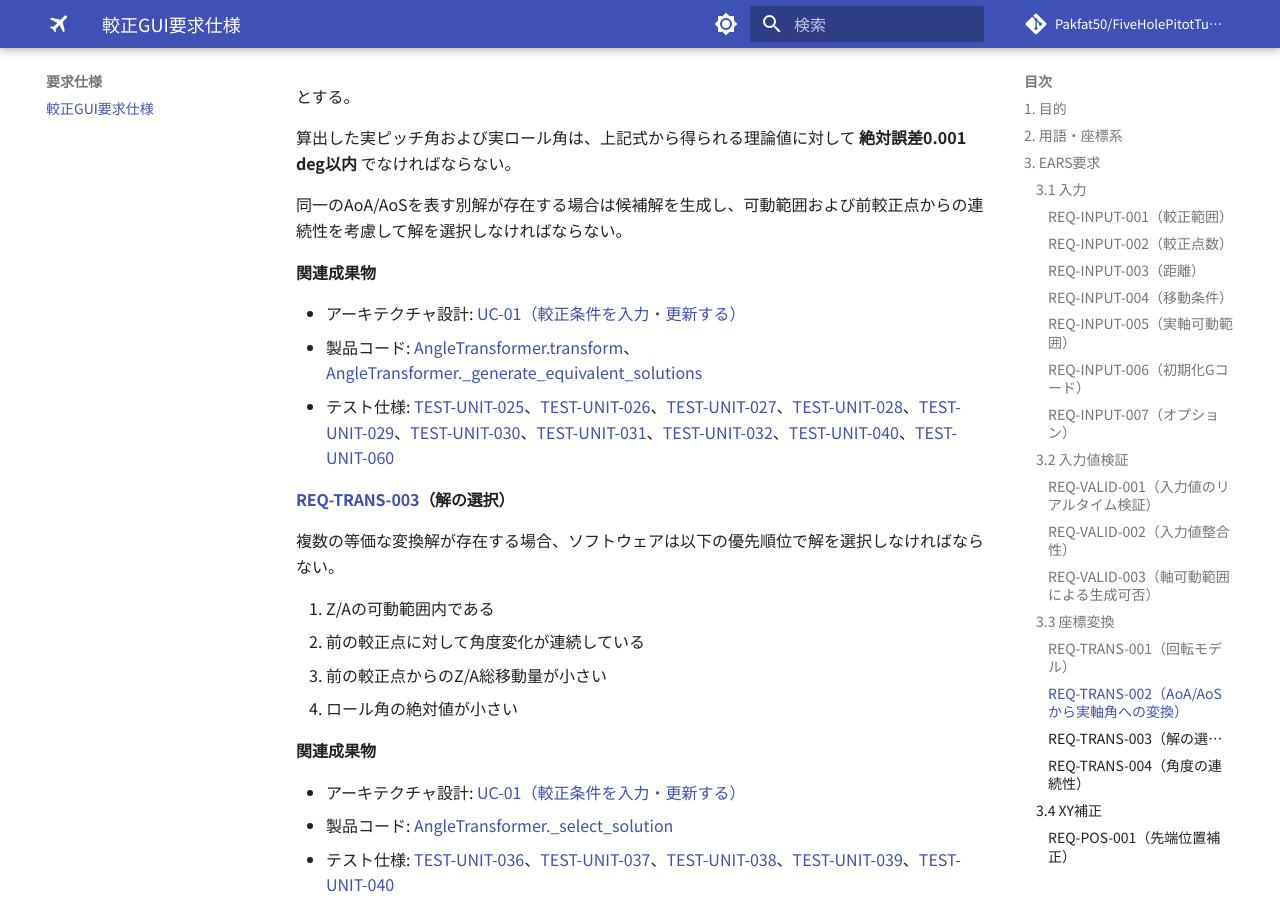
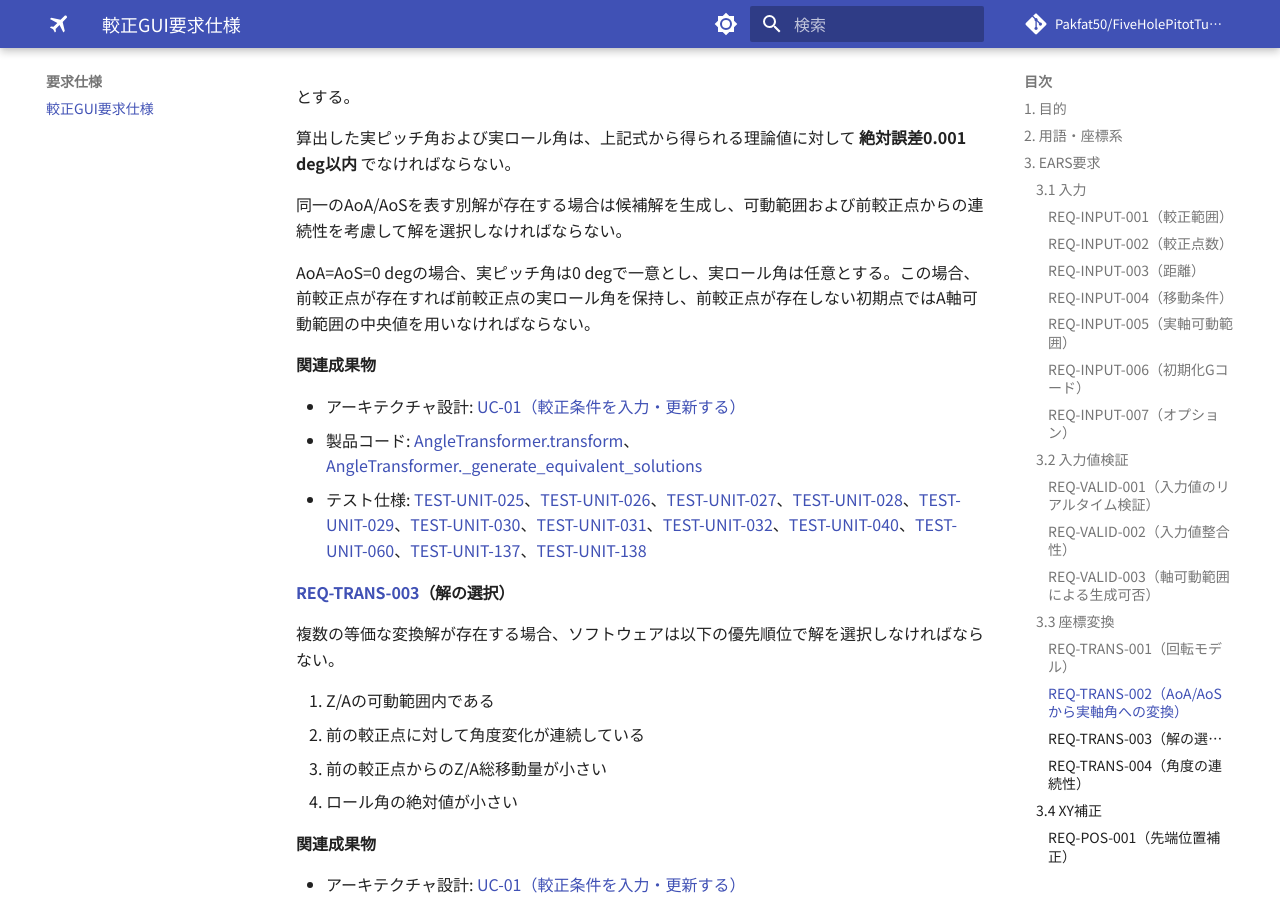
Before and after one commit to Pakfat50/FiveHolePitotTubeCalibration, an MkDocs documentation site: the page built from docs/pitot_calibration_gui_spec.md, in a window 1280 px wide and 900 px high, scrolled down 5614 px. Built offline with MkDocs 1.6.1 and Material for MkDocs 9.7.7, drawn with Linux system fonts in a browser that asks for light colours; comment, search, counter and statistics services are not loaded.

Commit message:
docs: specify zero-angle roll continuity behavior

```diff
--- a/docs/pitot_calibration_gui_spec.md
+++ b/docs/pitot_calibration_gui_spec.md
@@ -196,11 +196,13 @@ $$
 
 同一のAoA/AoSを表す別解が存在する場合は候補解を生成し、可動範囲および前較正点からの連続性を考慮して解を選択しなければならない。
 
+AoA=AoS=0 degの場合、実ピッチ角は0 degで一意とし、実ロール角は任意とする。この場合、前較正点が存在すれば前較正点の実ロール角を保持し、前較正点が存在しない初期点ではA軸可動範囲の中央値を用いなければならない。
+
 **関連成果物**
 
 - アーキテクチャ設計: [[ARCH:UC-01]]
 - 製品コード: [[API:transform.AngleTransformer.transform]]、[[API:transform.AngleTransformer._generate_equivalent_solutions]]
-- テスト仕様: [[TESTSPEC:TEST-UNIT-025]]、[[TESTSPEC:TEST-UNIT-026]]、[[TESTSPEC:TEST-UNIT-027]]、[[TESTSPEC:TEST-UNIT-028]]、[[TESTSPEC:TEST-UNIT-029]]、[[TESTSPEC:TEST-UNIT-030]]、[[TESTSPEC:TEST-UNIT-031]]、[[TESTSPEC:TEST-UNIT-032]]、[[TESTSPEC:TEST-UNIT-040]]、[[TESTSPEC:TEST-UNIT-060]]
+- テスト仕様: [[TESTSPEC:TEST-UNIT-025]]、[[TESTSPEC:TEST-UNIT-026]]、[[TESTSPEC:TEST-UNIT-027]]、[[TESTSPEC:TEST-UNIT-028]]、[[TESTSPEC:TEST-UNIT-029]]、[[TESTSPEC:TEST-UNIT-030]]、[[TESTSPEC:TEST-UNIT-031]]、[[TESTSPEC:TEST-UNIT-032]]、[[TESTSPEC:TEST-UNIT-040]]、[[TESTSPEC:TEST-UNIT-060]]、[[TESTSPEC:TEST-UNIT-137]]、[[TESTSPEC:TEST-UNIT-138]]
 
 #### REQ-TRANS-003（解の選択）
 
```
